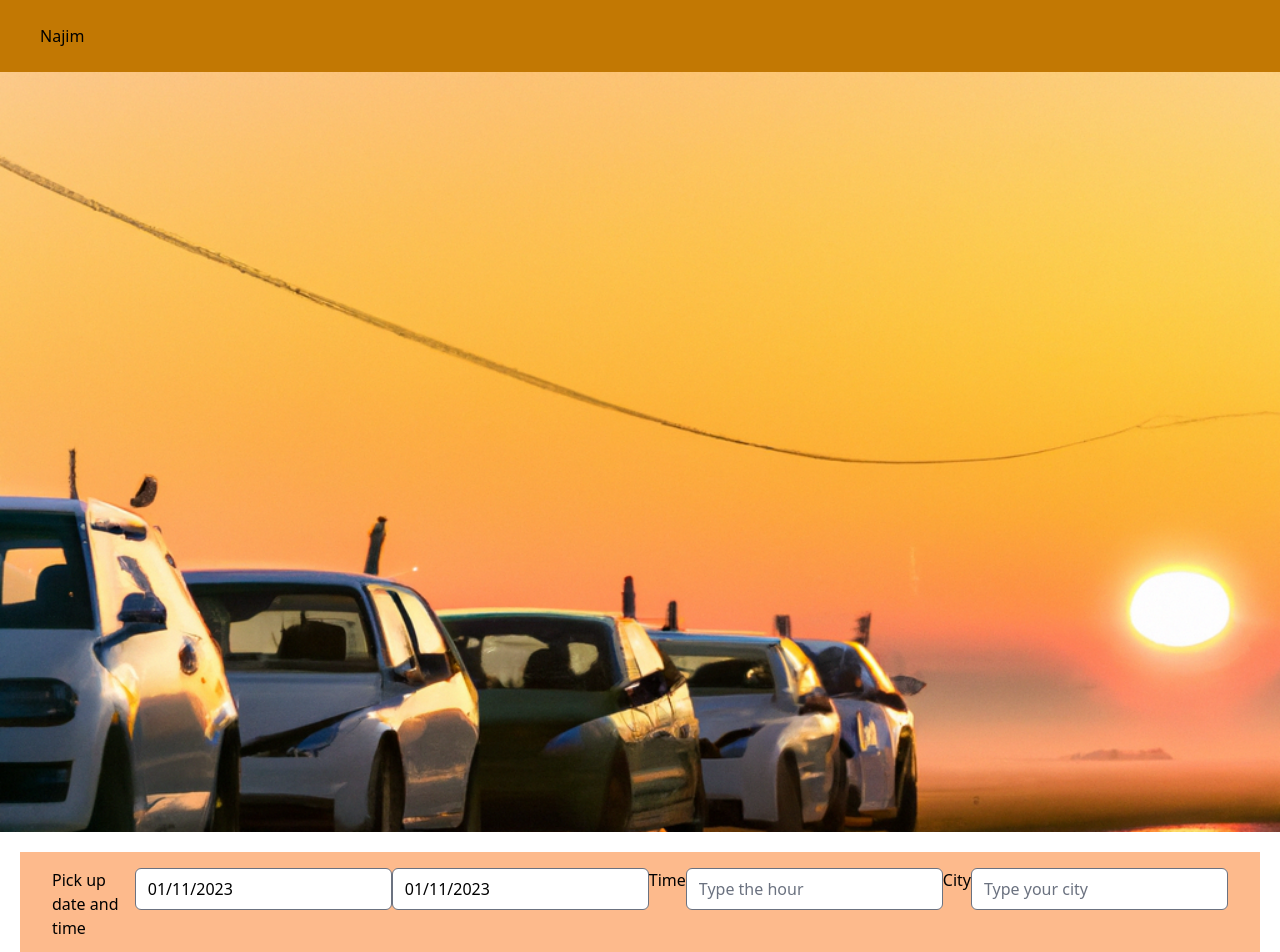
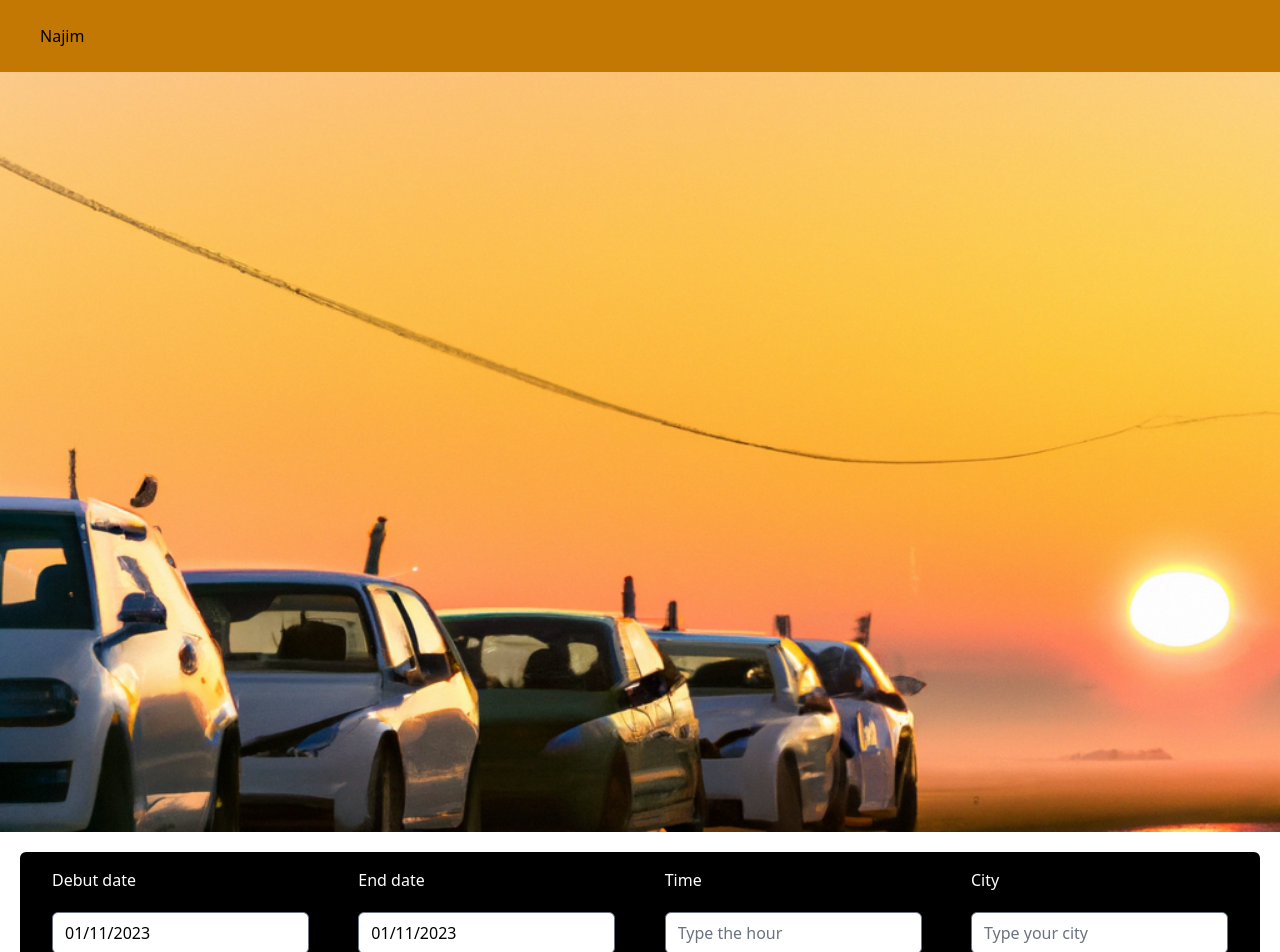
Before and after one commit to thomsult/rent-hackathon, a Next.js app: page / in a window 1280 px wide. Shown: the top 952 px of the page. Built offline with nearby package versions, Linux system fonts and the light colour scheme; no server answers; the database is empty.

Commit message:
Travail en cours sur page Home

```diff
--- a/components/datePicker.js
+++ b/components/datePicker.js
@@ -7,11 +7,11 @@ function DateRangePicker() {
   const [endDate, setEndDate] = useState(new Date());
 
   return (
-    <div className="pt-4 pb-4 bg-orange-300 md:px-8 py-18 mt-5 mr-5 ml-5 max-w-screen flex flex-col items-start min-w-screen justify-start lg:flex-row">
-
-      <h1>Pick up date and time </h1>
+    <div className="w-full text-white bg-black md:pt-4 pb-4 px-8 py-18 mt-5 mr-5 ml-5 rounded-md flex flex-col max-w-screen items-center min-w-screen justify-between lg:flex-row">
+      <div>
+        <h1>Debut date</h1>
         {/* <span>from</span> */}
-      <DatePicker className='rounded-md'
+        <DatePicker className='rounded-md md:mt-5 mb-5 text-black'
           selected={startDate}
           onChange={date => setStartDate(date)}
           selectsStart
@@ -19,8 +19,11 @@ function DateRangePicker() {
           endDate={endDate}
           placeholderText="Select start date"
         />
+      </div>
 
-      <DatePicker className='rounded-md'
+      <div>
+        <h1>End date</h1>
+        <DatePicker className='rounded-md md:mt-5 mb-5 text-black'
         selected={endDate}
         onChange={date => setEndDate(date)}
         selectsEnd
@@ -28,14 +31,17 @@ function DateRangePicker() {
         endDate={endDate}
         placeholderText="Select end date"
         />
-      <span>
+      </div>
+      <div>
+        <h1>
           Time
-      </span>
-      <input className="rounded-md" type="text" placeholder="Type the hour" required id="city" name="city" label="city" autoComplete="city"/>
-      <span>
-        City
-      </span>
-      <input className="rounded-md" type="text" placeholder="Type your city" required id="city" name="city" label="city" autoComplete="city"/>
+        </h1>
+        <input className='rounded-md md:mt-5 mb-5 text-black' type="text" placeholder="Type the hour" required id="city" name="city" label="city" autoComplete="city"/>
+      </div>
+      <div>
+        <h1>City</h1>
+        <input className='rounded-md md:mt-5 mb-5 text-black' type="text" placeholder="Type your city" required id="city" name="city" label="city" autoComplete="city"/>
+      </div>
     </div>
   );
 }
--- a/pages/Home.js
+++ b/pages/Home.js
@@ -31,9 +31,9 @@ axios
 <main className="h-screen flex flex-col relative">
   <nav className="bg-yellow-500 p-6 px-10 w-full">Najim</nav>
   <div className="mt-10 md:mt-0">
-    <div className="flex md:hidden w-full px-8 max-h-64 overflow-hidden">
+    <div className="flex md:hidden w-full max-h-64 overflow-hidden">
       <img
-      className="md:h-full rounded-lg object-cover object-bottom"
+      className="bg-cover md:h-full rounded-lg object-cover object-bottom lg:"
         src="/Home_Image.png"
         alt="Picture of the author"
       />
@@ -41,7 +41,7 @@ axios
 
     <div className="hidden md:flex max-h-[95vh] ">
       <img
-      className="w-full object-cover object-center"
+      className="w-full object-cover object-center max-h-[33%]"
         src="/Home_Image.png"
         alt="Picture of the author"
       />
@@ -71,3 +71,4 @@ axios
   )
 }
 // rounded-md bg-red-500 mx-10 mt-10 md:absolute bg-slate-100 p-4 top-0 md:translate-y-[40vw] lg:translate-y-[40vh]
+// caractéristiques image background: md:h-full rounded-lg object-cover object-bottom
```
Lines whose indentation alone changed are shown as unchanged.
